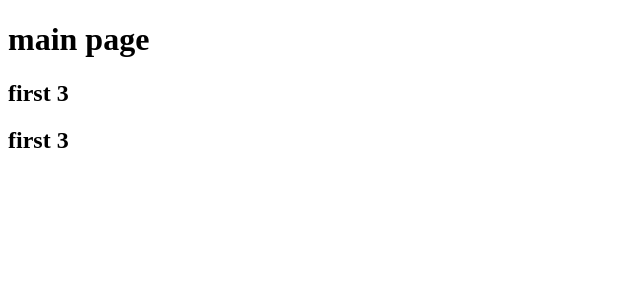
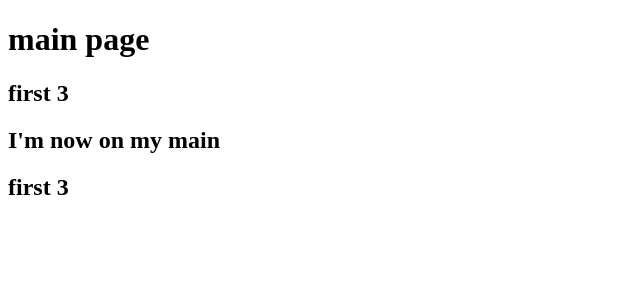
Before and after one commit to withcenterdev4/kjm-repo, a SvelteKit app: page / in a window 1280 px wide. Shown: the top 300 px of the page, without its empty margins (0-640 px from the left). Built offline with nearby package versions, Linux system fonts and the light colour scheme.

Commit message:
another commit for main

```diff
--- a/src/routes/+page.svelte
+++ b/src/routes/+page.svelte
@@ -4,5 +4,6 @@ import First from './FirstComp.svelte'
 <h1>main page</h1>
 
 <h2>first 3</h2>
+<h2>I'm now on my main</h2>
 
 <First />
```
